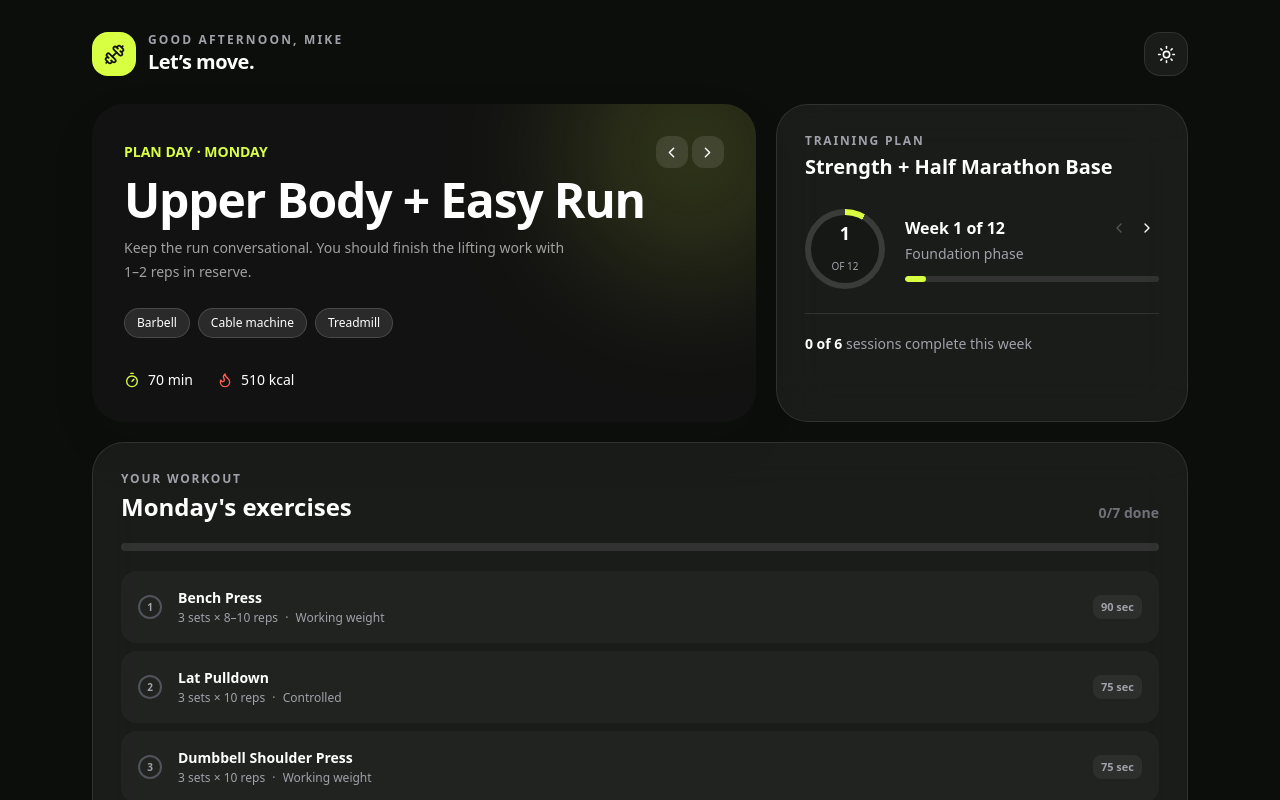
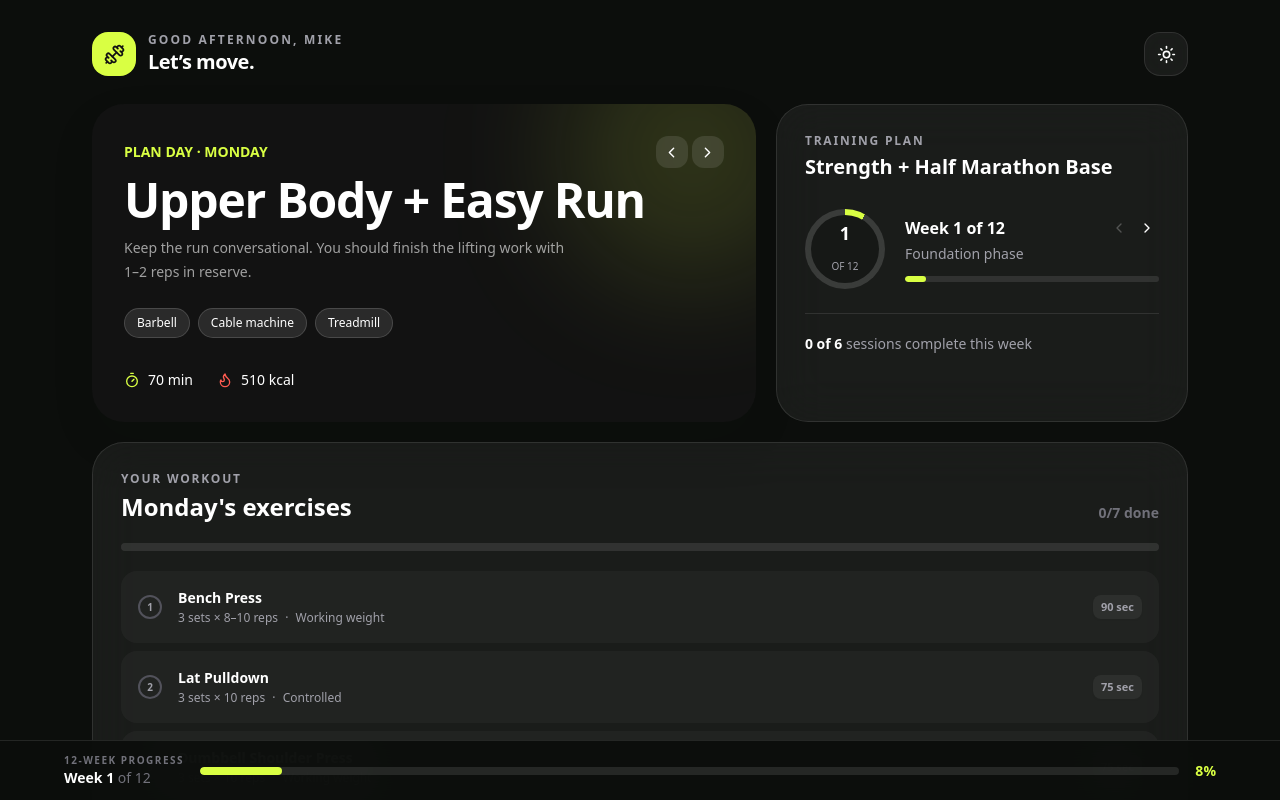
Before and after one commit to MrMikeG/FitnessTracker, a Next.js app: page / in a window 1280 px wide. Shown: the top 800 px of the page. Built offline with nearby package versions, Linux system fonts and the light colour scheme.

Commit message:
Add files via upload

```diff
--- a/app/page.tsx
+++ b/app/page.tsx
@@ -136,6 +136,9 @@ export default function Home() {
 
       <section className="glass rounded-3xl px-5 py-4"><div className="flex items-center justify-between"><div><p className="text-xs font-bold uppercase tracking-[.15em] muted">This week</p><p className="mt-1 font-bold">Tap a day to view and mark it complete.</p></div><ChevronRight className="muted"/></div><div className="mt-5 flex justify-between">{dayLabels.map((d, i) => { const key = `${selectedWeek}-${weekDayKeys[i]}`; const done = completedWorkouts.includes(key); return <button onClick={() => setSelectedDayIndex(i)} key={`${d}-${i}`} className="flex flex-col items-center gap-2"><span className="text-[11px] font-semibold muted">{dayNames[i]}</span><span className={`grid h-9 w-9 place-items-center rounded-full text-xs font-bold transition ${done ? 'bg-lime text-ink' : i === selectedDayIndex ? 'bg-ink text-white ring-2 ring-lime/60 dark:bg-white dark:text-ink' : 'bg-zinc-100 text-zinc-400 dark:bg-white/5'}`}>{done ? <Check size={15}/> : d}</span></button>})}</div></section>
       <button onClick={toggleWorkoutComplete} className={`mt-5 flex w-full items-center justify-center gap-2 rounded-2xl border py-4 text-sm font-bold transition ${isWorkoutComplete ? 'border-lime bg-lime text-ink' : 'border-ink bg-ink text-white hover:scale-[1.01] dark:border-white dark:bg-white dark:text-ink'}`}><CircleCheck size={18}/>{isWorkoutComplete ? 'Undo workout day' : 'Workout Day Done'}</button>
+      <footer className="fixed inset-x-0 bottom-0 z-20 border-t border-white/10 bg-[#0c0e0c]/95 px-4 py-3 backdrop-blur-xl">
+      <div className="mx-auto flex max-w-6xl items-center gap-4"><div className="min-w-max"><p className="text-[10px] font-bold uppercase tracking-[.15em] text-zinc-500">12-week progress</p><p className="text-sm font-bold text-white">Week {selectedWeek} <span className="font-medium text-zinc-500">of {plan.totalWeeks}</span></p></div><div className="h-2 flex-1 overflow-hidden rounded-full bg-white/10"><div className="h-full rounded-full bg-lime transition-all duration-500" style={{ width: `${(selectedWeek / plan.totalWeeks) * 100}%` }}/></div><span className="text-sm font-bold text-lime">{Math.round((selectedWeek / plan.totalWeeks) * 100)}%</span></div>
+      </footer>
     </main>
   )
 }
```
